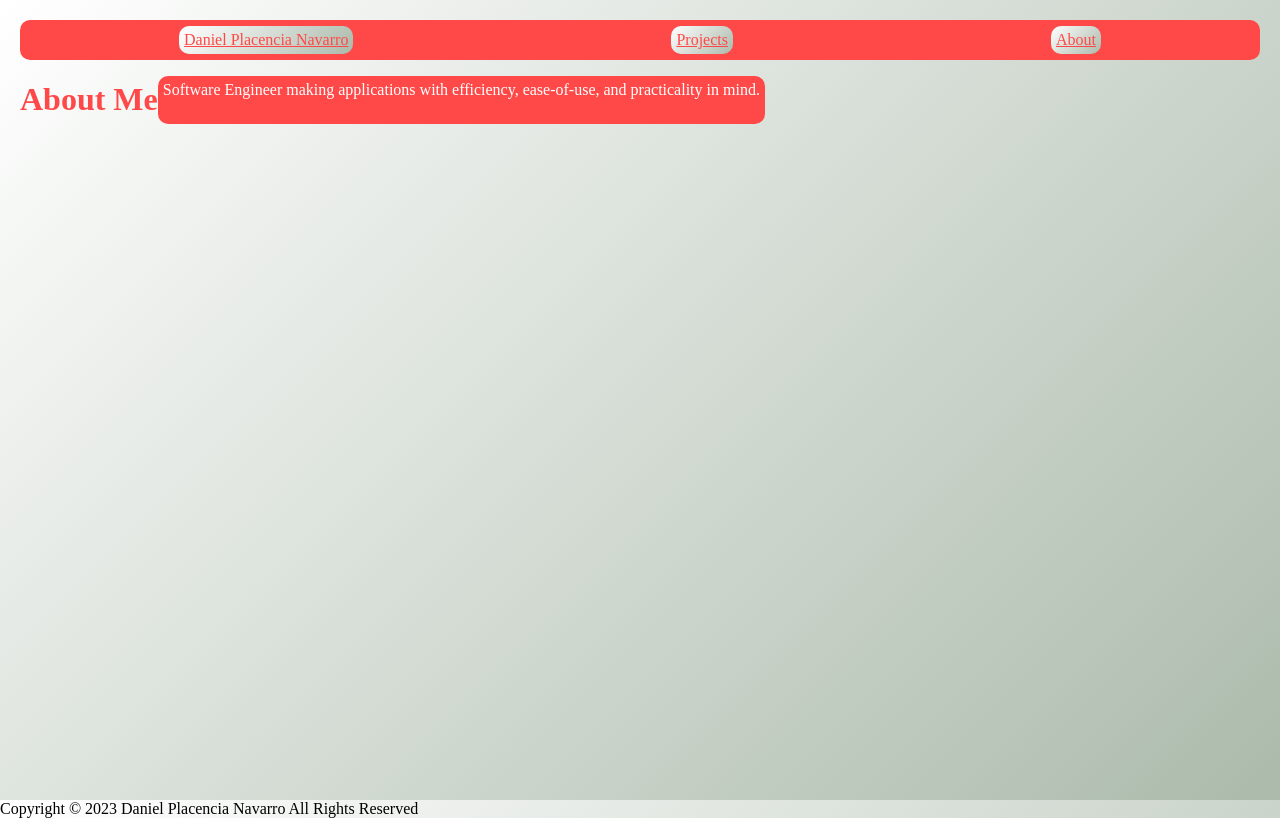
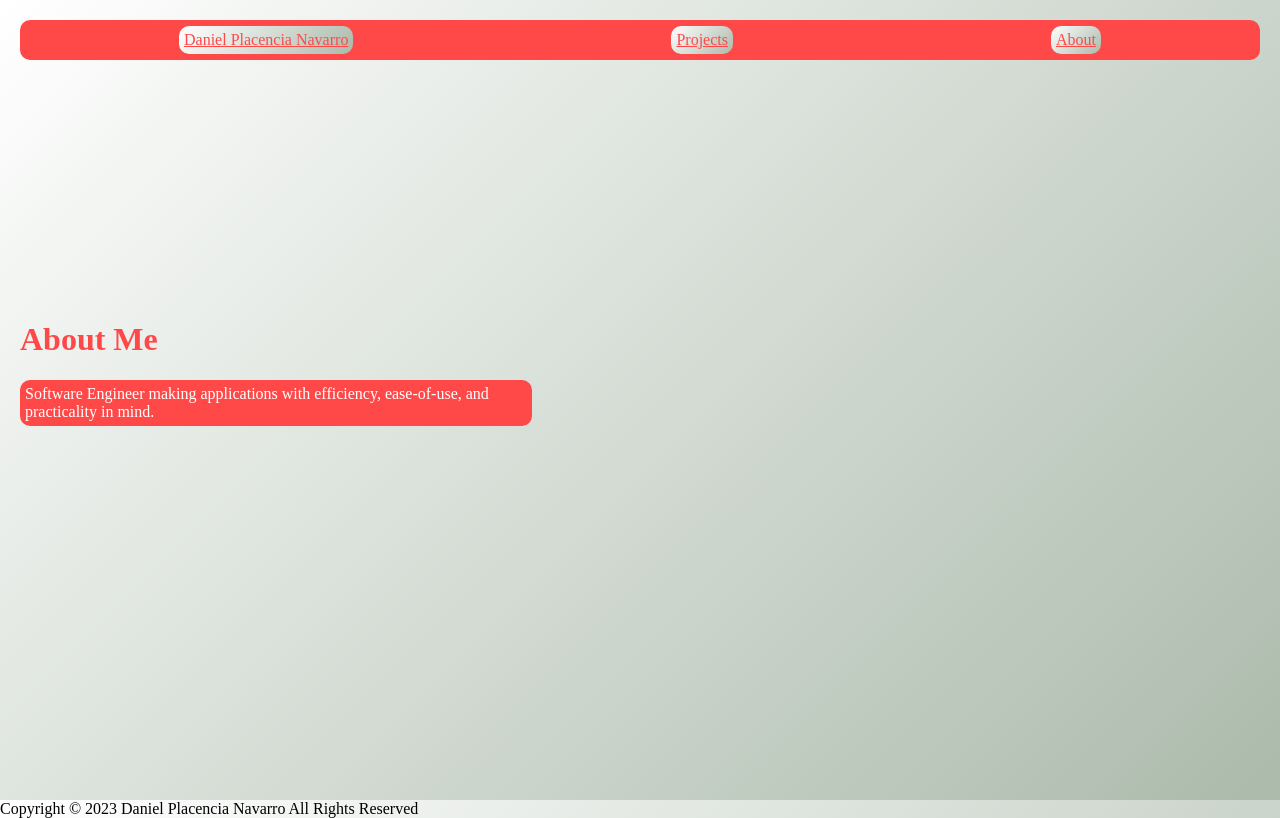
Before and after one commit to dition24/portfolio, a website: page html/about.html in a window 1280 px wide. Drawn offline with Linux system fonts and the light colour scheme.

Commit message:
styles about page

```diff
--- a/css/styles.css
+++ b/css/styles.css
@@ -73,7 +73,7 @@ img {
     text-align: center;
 }
 
-@media (min-width: 480px) {
+@media (min-width: 810px) {
 
     .content-inside {
         display: flex;
--- a/html/about.html
+++ b/html/about.html
@@ -15,8 +15,10 @@
                 <a href="">Projects</a>
                 <a href="about.html">About</a>
             </nav>
-            <h1>About Me</h1>
-            <p class="about">Software Engineer making applications with efficiency, ease-of-use, and practicality in mind.</p>
+            <div class="left">
+                <h1>About Me</h1>
+                <p class="about">Software Engineer making applications with efficiency, ease-of-use, and practicality in mind.</p>
+            </div>
         </div>
     </div>
     <footer>Copyright &copy; <script>document.write(new Date().getFullYear())</script> Daniel Placencia Navarro All Rights Reserved</footer>
```
